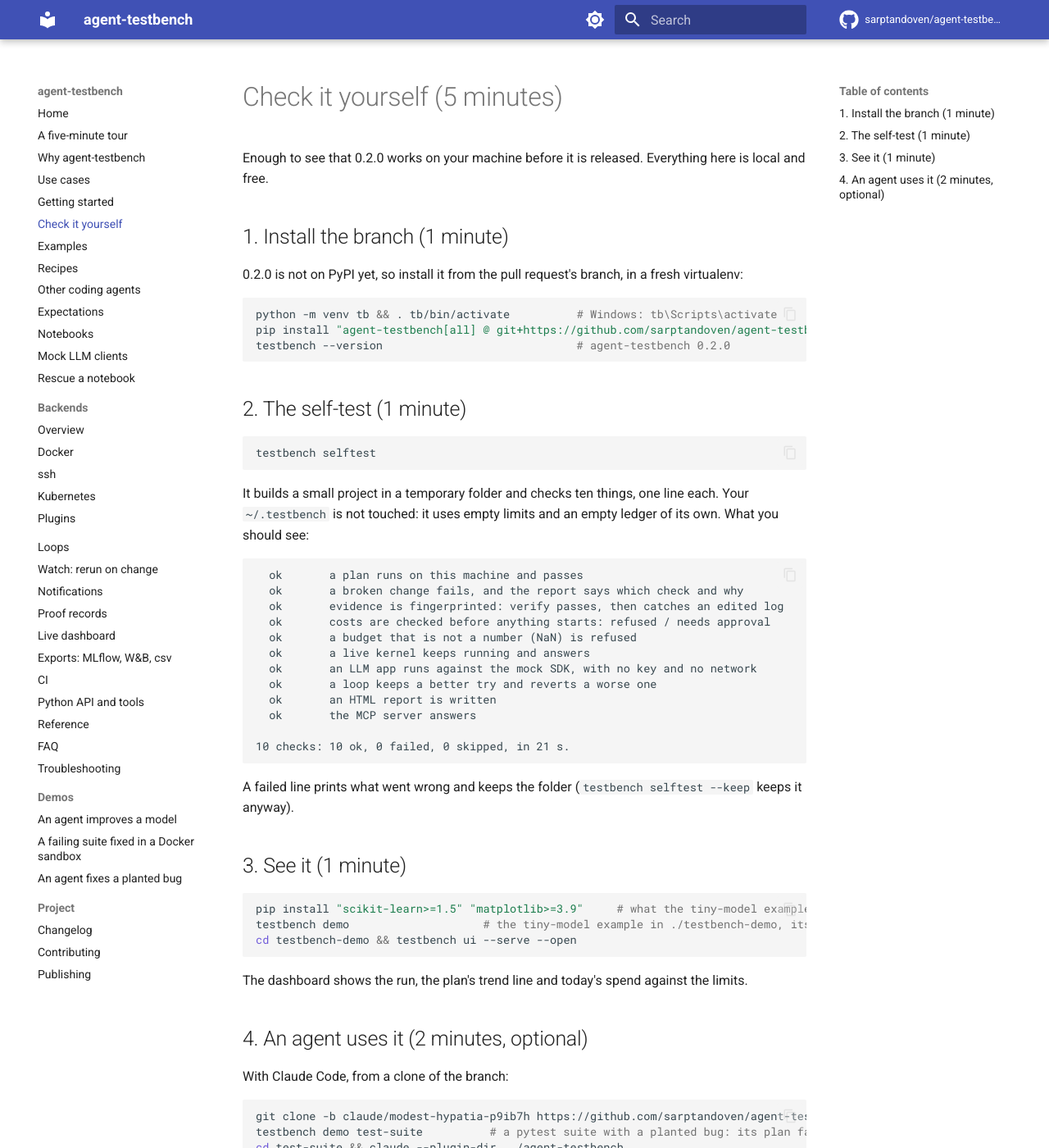
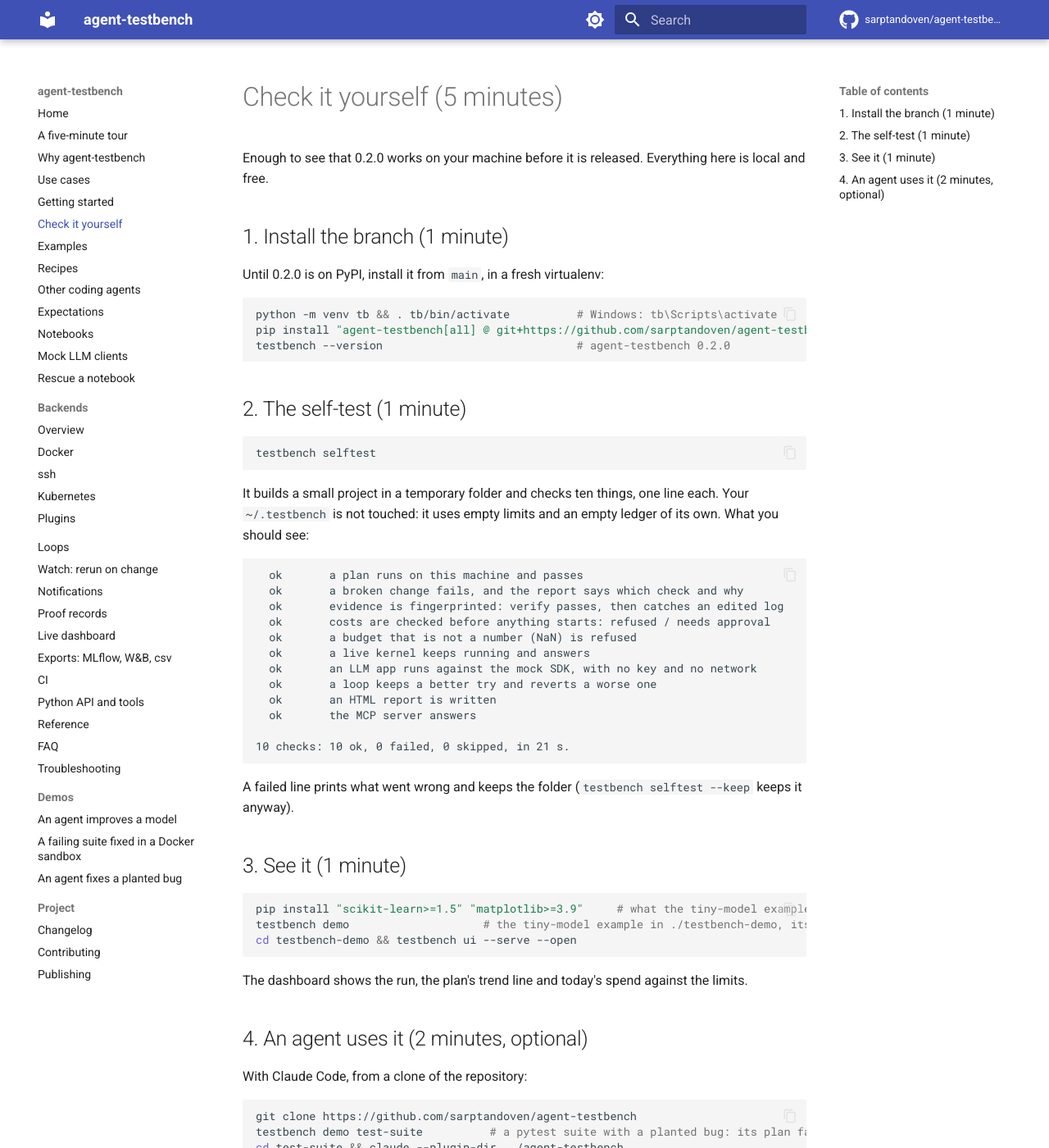
Before and after one commit to sarptandoven/agent-testbench, an MkDocs documentation site: the page built from docs/verify.md, in a window 1280 px wide and 1400 px high. Shown: the whole window at 82% size. Built offline with MkDocs 1.6.1 and Material for MkDocs 9.7.7, drawn with Linux system fonts in a browser that asks for light colours; comment, search, counter and statistics services are not loaded; some of the changed text lies outside the part shown.

Commit message:
0.2.0: date the release in the changelog; the verify page installs from main
Co-Authored-By: Claude Opus 5.5 <noreply@anthropic.com>
Claude-Session: https://claude.ai/code/session_0119tK9oFrQ2rszaH35m4H3z

````diff
--- a/docs/verify.md
+++ b/docs/verify.md
@@ -4,11 +4,11 @@ Enough to see that 0.2.0 works on your machine before it is released. Everything
 
 ## 1. Install the branch (1 minute)
 
-0.2.0 is not on PyPI yet, so install it from the pull request's branch, in a fresh virtualenv:
+Until 0.2.0 is on PyPI, install it from `main`, in a fresh virtualenv:
 
 ```bash
 python -m venv tb && . tb/bin/activate          # Windows: tb\Scripts\activate
-pip install "agent-testbench[all] @ git+https://github.com/sarptandoven/agent-testbench@claude/modest-hypatia-p9ib7h"
+pip install "agent-testbench[all] @ git+https://github.com/sarptandoven/agent-testbench@main"
 testbench --version                             # agent-testbench 0.2.0
 ```
 
@@ -50,10 +50,10 @@ The dashboard shows the run, the plan's trend line and today's spend against the
 
 ## 4. An agent uses it (2 minutes, optional)
 
-With Claude Code, from a clone of the branch:
+With Claude Code, from a clone of the repository:
 
 ```bash
-git clone -b claude/modest-hypatia-p9ib7h https://github.com/sarptandoven/agent-testbench
+git clone https://github.com/sarptandoven/agent-testbench
 testbench demo test-suite          # a pytest suite with a planted bug: its plan fails
 cd test-suite && claude --plugin-dir ../agent-testbench
 ```
@@ -62,4 +62,4 @@ Ask: *"The tests plan fails. Use agent-testbench to find out why, fix it, and pr
 plan, read the report, change one line in `textstats`, run the plan again until it passes, and name the run that
 proves it (`testbench verify` checks that run's evidence).
 
-If all of that holds, the PR is ready to merge; `docs/publishing.md` lists the release steps after that.
+If all of that holds, 0.2.0 is ready to publish; `docs/publishing.md` lists the release steps.
````
Also changed, not shown: CHANGELOG.md (+1 -1 lines).
